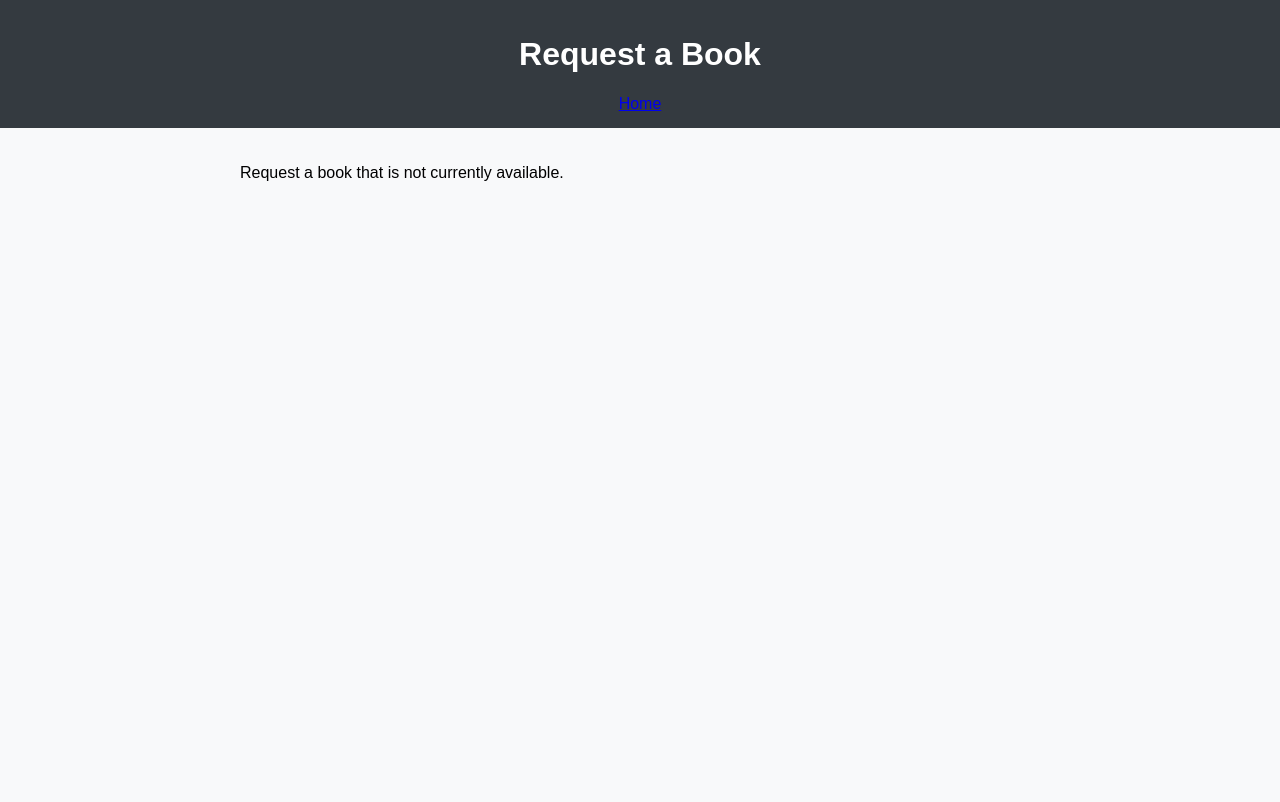
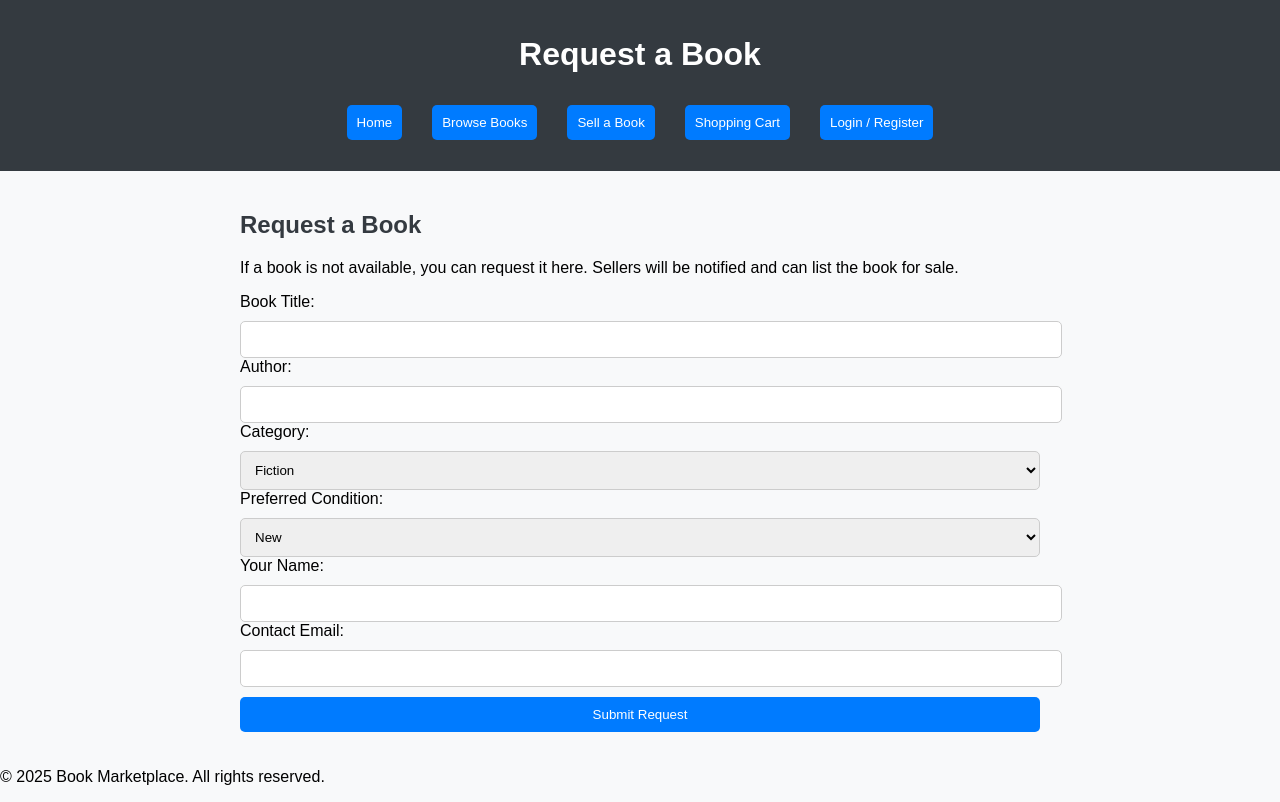
Before and after one commit to Amit-1707/book-readers, a plain HTML site: page request.html in a window 1280 px wide. Drawn offline with Linux system fonts and the light colour scheme.

Commit message:
Add files via upload

```diff
--- a/request.html
+++ b/request.html
@@ -3,16 +3,62 @@
 <head>
     <meta charset="UTF-8">
     <meta name="viewport" content="width=device-width, initial-scale=1.0">
-    <title>Request a Book</title>
+    <title>Request a Book - Book Marketplace</title>
     <link rel="stylesheet" href="styles.css">
 </head>
 <body>
     <header>
         <h1>Request a Book</h1>
-        <a href="index.html">Home</a>
+        <nav>
+            <ul>
+                <li><button onclick="location.href='index.html'">Home</button></li>
+                <li><button onclick="location.href='browse.html'">Browse Books</button></li>
+                <li><button onclick="location.href='sell.html'">Sell a Book</button></li>
+                <li><button onclick="location.href='cart.html'">Shopping Cart</button></li>
+                <li><button onclick="location.href='login_register.html'">Login / Register</button></li>
+            </ul>
+        </nav>
     </header>
-    <section>
-        <p>Request a book that is not currently available.</p>
+
+    <section id="request-book">
+        <h2>Request a Book</h2>
+        <p>If a book is not available, you can request it here. Sellers will be notified and can list the book for sale.</p>
+        <form id="requestForm" action="submit_request.php" method="post">
+            <label for="title">Book Title:</label>
+            <input type="text" id="title" name="title" required>
+
+            <label for="author">Author:</label>
+            <input type="text" id="author" name="author">
+
+            <label for="category">Category:</label>
+            <select id="category" name="category">
+                <option value="Fiction">Fiction</option>
+                <option value="Non-Fiction">Non-Fiction</option>
+                <option value="Academic">Academic</option>
+                <option value="Biography">Biography</option>
+                <option value="Others">Others</option>
+            </select>
+
+            <label for="preferredCondition">Preferred Condition:</label>
+            <select id="preferredCondition" name="preferredCondition">
+                <option value="New">New</option>
+                <option value="Like New">Like New</option>
+                <option value="Good">Good</option>
+                <option value="Acceptable">Acceptable</option>
+            </select>
+
+            <label for="buyerName">Your Name:</label>
+            <input type="text" id="buyerName" name="buyerName" required>
+
+            <label for="buyerContact">Contact Email:</label>
+            <input type="email" id="buyerContact" name="buyerContact" required>
+
+            <button type="submit">Submit Request</button>
+        </form>
     </section>
+
+    <footer>
+        <p>&copy; 2025 Book Marketplace. All rights reserved.</p>
+    </footer>
 </body>
 </html>
```
